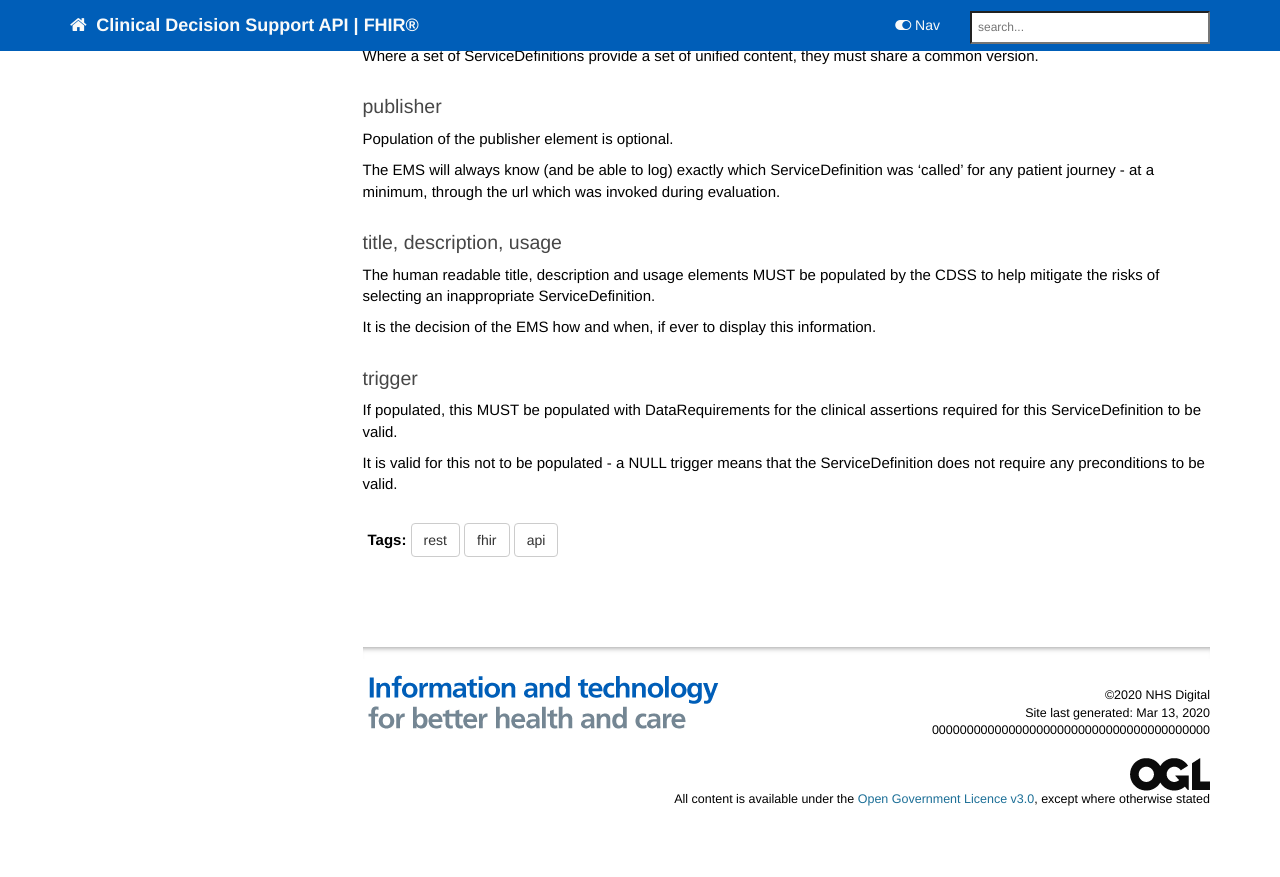
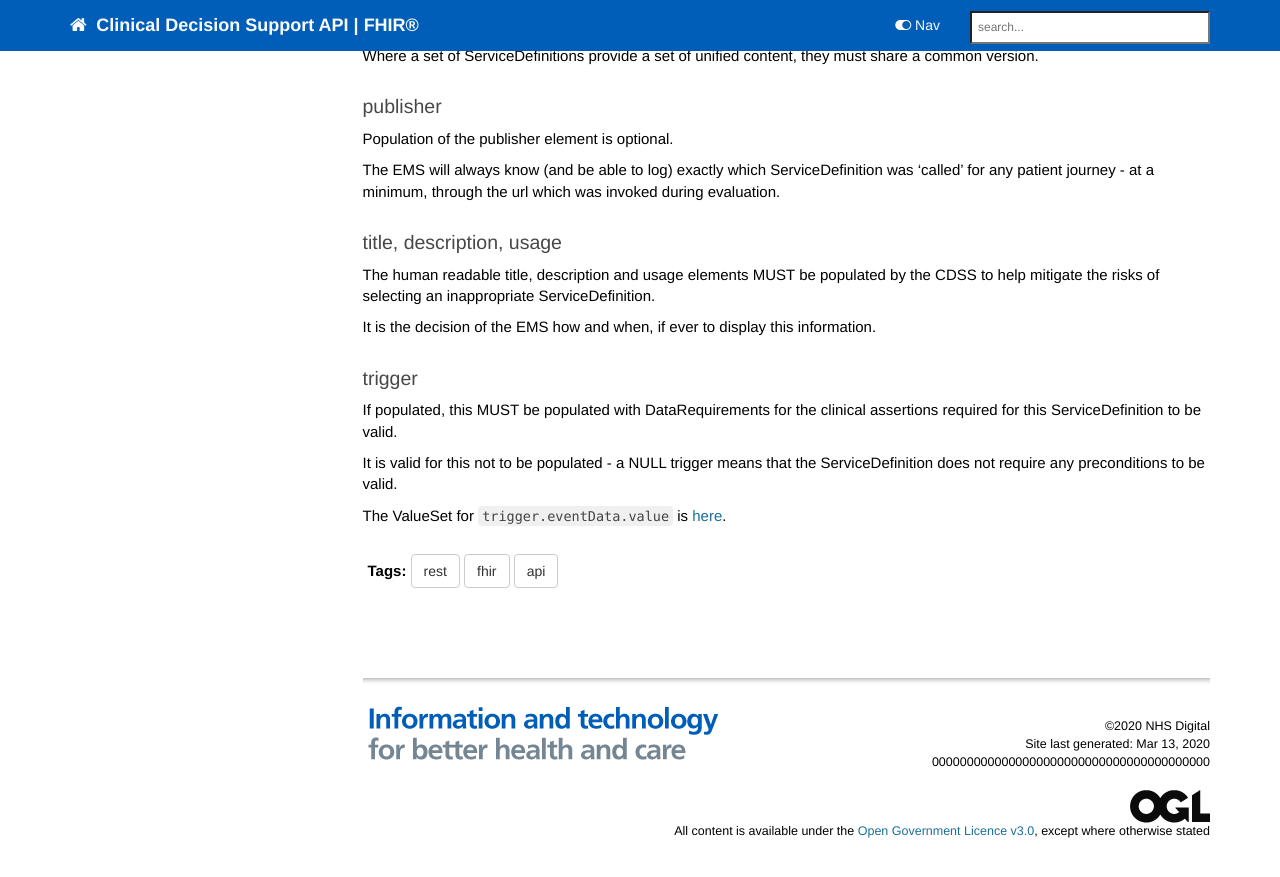
Before and after one commit to nhsconnect/FHIR-CDS, a Jekyll site: the page built from pages/explore/api_service_definition.md, in a window 1280 px wide and 900 px high, scrolled down 6272 px. Shown: the top 877 px of the window. Built offline with Jekyll 4.4.1, drawn with Linux system fonts in a browser that asks for light colours; nearby versions of some CDN libraries; our own code applies the rules of GitHub Pages for plain Markdown files; comment, search, counter and statistics services are not loaded.

Commit message:
pages/explore/api_service_definition.md updated from https://stackedit.io/

```diff
--- a/pages/explore/api_service_definition.md
+++ b/pages/explore/api_service_definition.md
@@ -373,8 +373,11 @@ If populated, this MUST be populated with DataRequirements for the clinical asse
 
 It is valid for this not to be populated - a NULL trigger means that the ServiceDefinition does not require any preconditions to be valid.
 
+The ValueSet for `trigger.eventData.value` is [here]().
+
 
 <!--stackedit_data:
-eyJoaXN0b3J5IjpbMTQ4MDE4ODYyMywxNjI2Mjc5MDQsLTE2Mj
-czMjE1MTAsMjM4NDI2MDc3LC0xNjQ0NjQyMjU3XX0=
+eyJoaXN0b3J5IjpbNjk2NTI4Mjc2LDE0ODAxODg2MjMsMTYyNj
+I3OTA0LC0xNjI3MzIxNTEwLDIzODQyNjA3NywtMTY0NDY0MjI1
+N119
 -->
```
